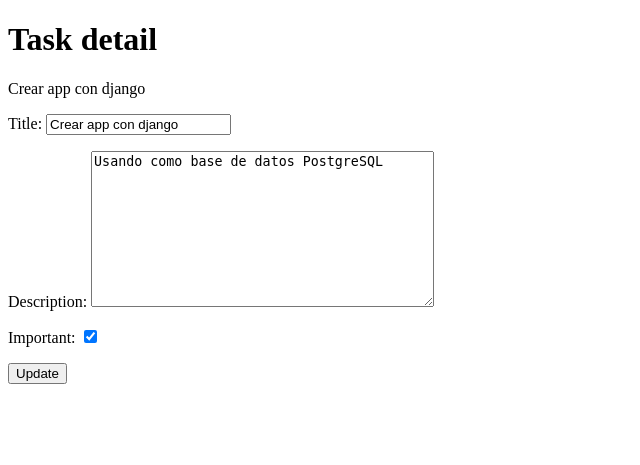
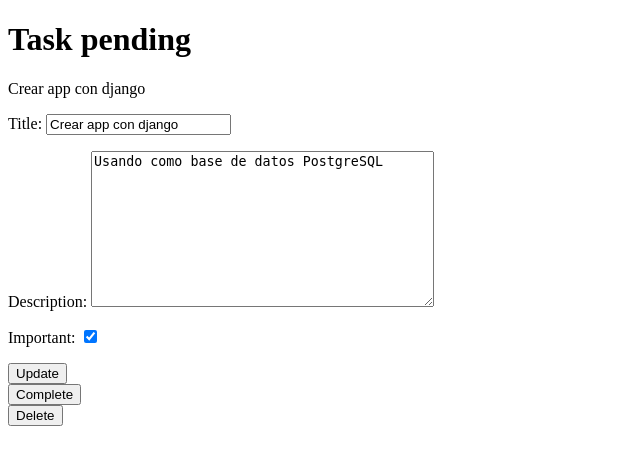
Before and after one commit to Baxxter7/Django-auth-crud, a Django app: page /tasks/1 in a window 1280 px wide. Shown: the part 88-553 px from the top of the page, without its empty margins (0-640 px from the left). Run offline with Django 4.2, Linux system fonts and the light colour scheme; a user stored in the database is signed in; data comes from the database, SQL or seed files in the repository; both versions use the stored data as it was after the commit.

Commit message:
Eliminando tareas

```diff
--- a/djangocrud/urls.py
+++ b/djangocrud/urls.py
@@ -25,5 +25,7 @@ urlpatterns = [
     path('logout/', views.signout, name='logout'),
     path('login/', views.signin, name='login'),
     path('tasks/create', views.create_task, name='create_task'),
-    path('tasks/<int:task_id>', views.task_detail, name='task_detail') #lleva id
+    path('tasks/<int:task_id>', views.task_detail, name='task_detail'), #lleva id
+    path('tasks/<int:task_id>/complete', views.task_complete, name='task_complete'),
+    path('tasks/<int:task_id>/delete', views.delete_task, name='delete_task')
 ]
--- a/tasks/Templates/task_detail.html
+++ b/tasks/Templates/task_detail.html
@@ -2,7 +2,7 @@
 
 {% block content %}
 
-<h1>Task detail</h1>
+<h1>Task pending</h1>
 {{error}}
 {{task.title}}
 
@@ -12,5 +12,17 @@
   <button type="submit">Update</button>
 </form>
 
+<form action="{% url 'task_complete' task.id %}" method="post">
+  {% csrf_token %}
+  <button type="submit">
+    Complete
+  </button>
+</form>
+
+<form action="{% url 'delete_task' task.id %}" method="post">
+  {% csrf_token %}
+  <button type="submit">
+    Delete
+  </button>
 
 {% endblock %}
--- a/tasks/views.py
+++ b/tasks/views.py
@@ -2,6 +2,8 @@ from django.shortcuts import render, redirect, get_object_or_404
 from django.contrib.auth.forms import UserCreationForm, AuthenticationForm
 from django.contrib.auth.models import User
 from django.contrib.auth import login, logout, authenticate
+from django.utils import timezone #Para importar la hora
+
 from .forms import TaskForm
 from .models import Task
 
@@ -42,8 +44,7 @@ def signup(request):
 
 def tasks(request):
     #datecomplated__isnull es para mostrar solo las que faltan por completar
-    #tasks = Task.objects.filter(user = request.user, datecompleted__isnull = True)
-    tasks = Task.objects.filter(user = request.user)
+    tasks = Task.objects.filter(user = request.user, datecompleted__isnull = True)
     return render(request, 'tasks.html',{
         'tasks': tasks
     })
@@ -91,6 +92,20 @@ def create_task(request):
             # create_task = Task()
 
 
+def task_complete(request, task_id):
+    task = get_object_or_404(Task, id = task_id, user = request.user)
+    if request.method == "POST":
+        task.datecompleted = timezone.now()
+        task.save()
+        return redirect('tasks')
+
+def delete_task(request, task_id):
+    task = get_object_or_404(Task, id = task_id, user = request.user)
+    if request.method == 'POST':
+        task.delete()
+        return redirect('tasks')
+
+
 def signout(request):
     logout(request)
     return redirect('index  ')
```
Also changed, not shown: db.sqlite3.
